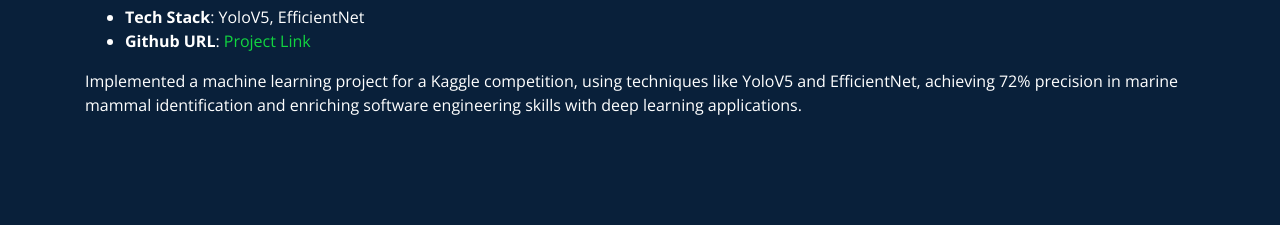
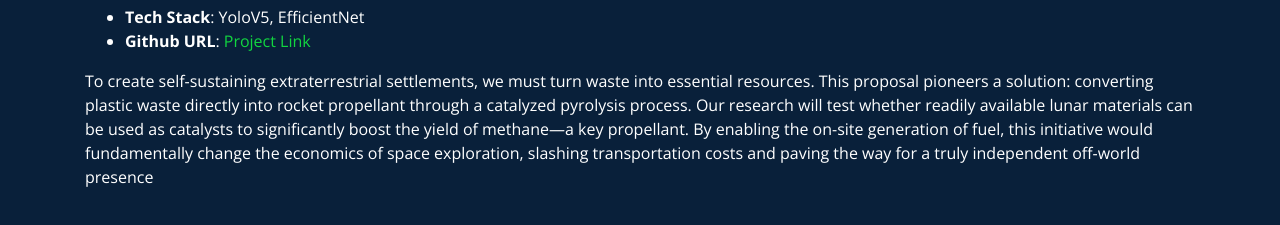
Before and after one commit to julianruocco/j, a plain HTML site: page projects/happywhale.html in a window 1280 px wide. Shown: the part 65-290 px from the top of the page. Drawn offline with nearby package versions, Linux system fonts and the light colour scheme; files whose address does not match are found by name.

Commit message:
Update happywhale.html

```diff
--- a/projects/happywhale.html
+++ b/projects/happywhale.html
@@ -68,10 +68,9 @@
                 </li>
               </ul>
               <p>
-                Implemented a machine learning project for a Kaggle competition,
-                using techniques like YoloV5 and EfficientNet, achieving 72%
-                precision in marine mammal identification and enriching software
-                engineering skills with deep learning applications.
+                To create self-sustaining extraterrestrial settlements, we must turn waste into essential resources. This proposal pioneers a solution: converting plastic waste directly into rocket propellant through a catalyzed pyrolysis process.
+
+Our research will test whether readily available lunar materials can be used as catalysts to significantly boost the yield of methane—a key propellant. By enabling the on-site generation of fuel, this initiative would fundamentally change the economics of space exploration, slashing transportation costs and paving the way for a truly independent off-world presence
               </p>
             </div>
           </div>
```
